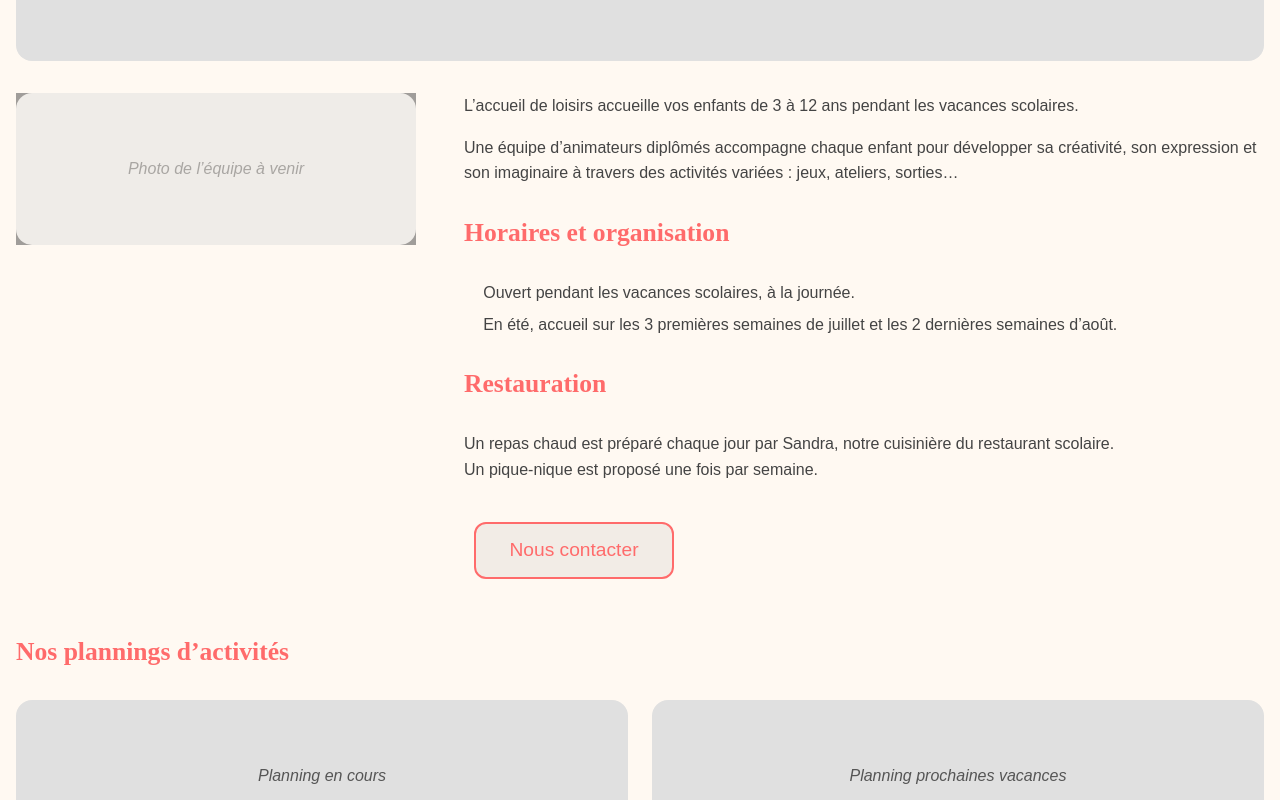
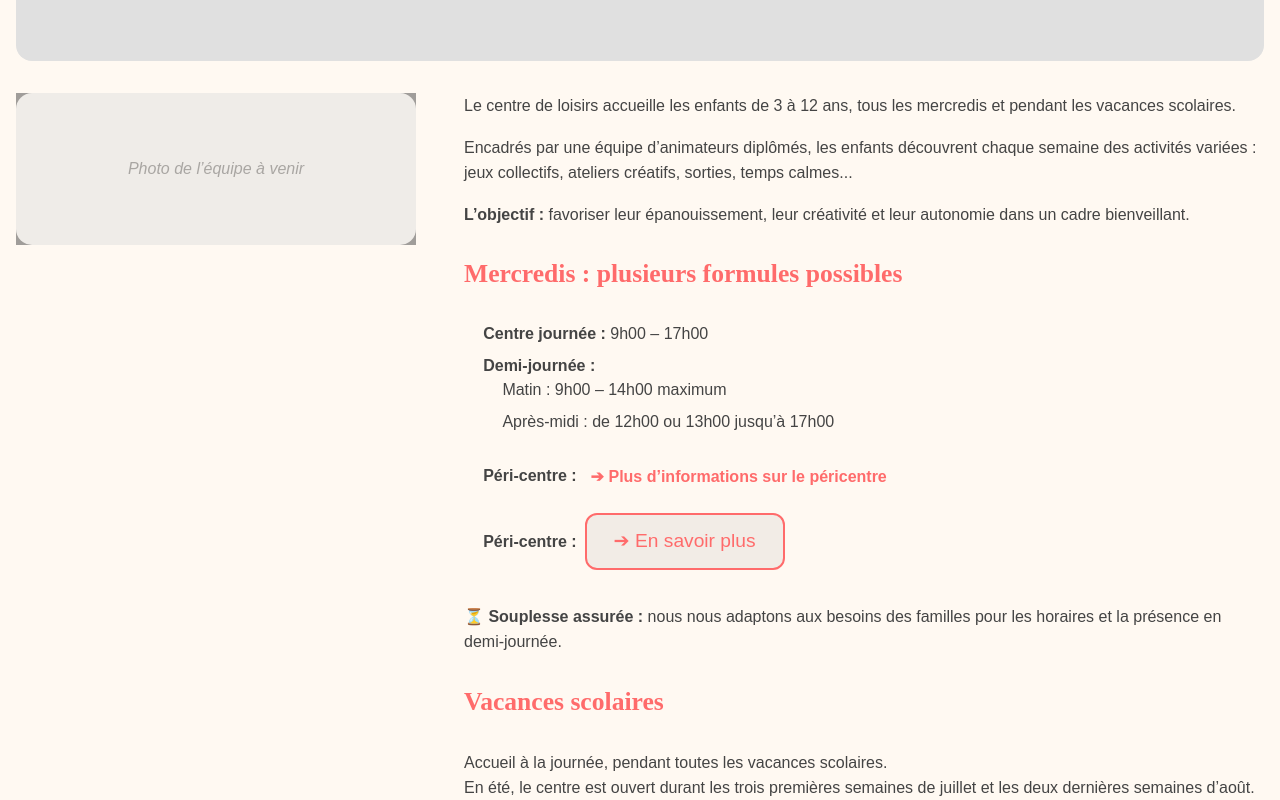
Before and after one commit to MarieC2023/FamillesRuralesSGG, a React (Vite) app: page /Centre in a window 1280 px wide. Shown: the part 520-1320 px from the top of the page. Built offline with nearby package versions, Linux system fonts and the light colour scheme.

Commit message:
Mise à jour page péri et centre

```diff
--- a/src/pages/Centre.jsx
+++ b/src/pages/Centre.jsx
@@ -25,30 +25,62 @@ const Centre = () => {
                 {/* Colonne texte */}
                 <div className="centre-texte">
                     <p>
-                        L’accueil de loisirs accueille vos enfants de 3 à 12 ans pendant les vacances scolaires.
+                        Le centre de loisirs accueille les enfants de 3 à 12 ans, tous les mercredis et pendant les vacances scolaires.
                     </p>
                     <p>
-                        Une équipe d’animateurs diplômés accompagne chaque enfant pour développer sa créativité, son expression
-                        et son imaginaire à travers des activités variées : jeux, ateliers, sorties…
+                        Encadrés par une équipe d’animateurs diplômés, les enfants découvrent chaque semaine des activités variées :
+                        jeux collectifs, ateliers créatifs, sorties, temps calmes...<br />
+                    </p>
+                    <p>
+                        <strong>L’objectif :</strong> favoriser leur épanouissement, leur créativité et leur autonomie dans un cadre bienveillant.
                     </p>
 
-                    <h2>Horaires et organisation</h2>
+                    <h2>Mercredis : plusieurs formules possibles</h2>
                     <ul>
-                        <li>Ouvert pendant les vacances scolaires, à la journée.</li>
-                        <li>En été, accueil sur les 3 premières semaines de juillet et les 2 dernières semaines d’août.</li>
+                        <li><strong>Centre journée :</strong> 9h00 – 17h00</li>
+                        <li><strong>Demi-journée :</strong>
+                            <ul>
+                                <li>Matin : 9h00 – 14h00 maximum</li>
+                                <li>Après-midi : de 12h00 ou 13h00 jusqu’à 17h00</li>
+                            </ul>
+                        </li>
+                        <li>
+                            <strong>Péri-centre :</strong>{' '}
+                            <NavLink to="/Peri" className="lien-telechargement">
+                                ➔ Plus d’informations sur le péricentre
+                            </NavLink>
+                        </li>
+                        <li>
+                            <strong>Péri-centre :</strong>
+                            <NavLink to="/Peri" className="bouton bouton-secondaire ms-2">
+                                ➔ En savoir plus
+                            </NavLink>
+                        </li>
+
+
                     </ul>
+                    <p>
+                        ⏳ <strong>Souplesse assurée :</strong> nous nous adaptons aux besoins des familles pour les horaires et la présence en demi-journée.
+                    </p>
+
+                    <h2>Vacances scolaires</h2>
+                    <p>
+                        Accueil à la journée, pendant toutes les vacances scolaires.<br />
+                        En été, le centre est ouvert durant les trois premières semaines de juillet et les deux dernières semaines d’août.
+                    </p>
 
                     <h2>Restauration</h2>
                     <p>
                         Un repas chaud est préparé chaque jour par Sandra, notre cuisinière du restaurant scolaire.<br />
-                        Un pique-nique est proposé une fois par semaine.
+                        Un pique-nique est proposé une fois par semaine, pendant les vacances scolaires uniquement, selon le programme d'activités.
                     </p>
 
                     <NavLink to="/Contact" className="bouton mt-4">Nous contacter</NavLink>
                 </div>
+
             </section>
 
-{/* Visuels planning activités */}
+            {/* Visuels planning activités */}
             <section className="plannings mt-5">
                 <h2>Nos plannings d’activités</h2>
                 <div className="d-flex flex-column flex-md-row gap-4">
@@ -62,11 +94,13 @@ const Centre = () => {
                 <h2>Documents pour inscriptions</h2>
                 <div className="documents d-flex flex-column flex-md-row justify-content-between gap-4">
                     <div className="carte-activite">
-                        <h3>🧒 Accueil de Loisirs / Périscolaire</h3>
+                        <h3>🧒 Accueil de Loisirs </h3>
                         <p>Téléchargez les documents nécessaires à l’inscription :</p>
                         <ul>
                             <li><a href="/docs/DossierInscription.pdf" className="lien-telechargement" download>Dossier d’inscription</a></li>
                             <li><a href="/docs/FicheSanitaire.pdf" className="lien-telechargement" download>Fiche sanitaire</a></li>
+                            <li><a href="/docs/ReglementInterieurPeriCentre.pdf" className="lien-telechargement" download>Règlement intérieur</a></li>
+
                         </ul>
                     </div>
                 </div>
--- a/src/pages/Peri.jsx
+++ b/src/pages/Peri.jsx
@@ -56,6 +56,22 @@ const Peri = () => {
                     <NavLink to="/Contact" className="bouton mt-4">Nous contacter</NavLink>
                 </div>
             </section>
+
+             <section className="documents-section mt-5">
+                <h2>Documents pour inscriptions</h2>
+                <div className="documents d-flex flex-column flex-md-row justify-content-between gap-4">
+                    <div className="carte-activite">
+                        <h3>🧒 Périscolaire</h3>
+                        <p>Téléchargez les documents nécessaires à l’inscription :</p>
+                        <ul>
+                            <li><a href="/docs/DossierInscription.pdf" className="lien-telechargement" download>Dossier d’inscription</a></li>
+                            <li><a href="/docs/FicheSanitaire.pdf" className="lien-telechargement" download>Fiche sanitaire</a></li>
+                            <li><a href="/docs/ReglementInterieurPeriCentre.pdf" className="lien-telechargement" download>Règlement intérieur</a></li>
+
+                        </ul>
+                    </div>
+                </div>
+            </section>
         </div>
     );
 };
```
Also changed, not shown: 1 other file (tests, documents, lock files or other folders).
